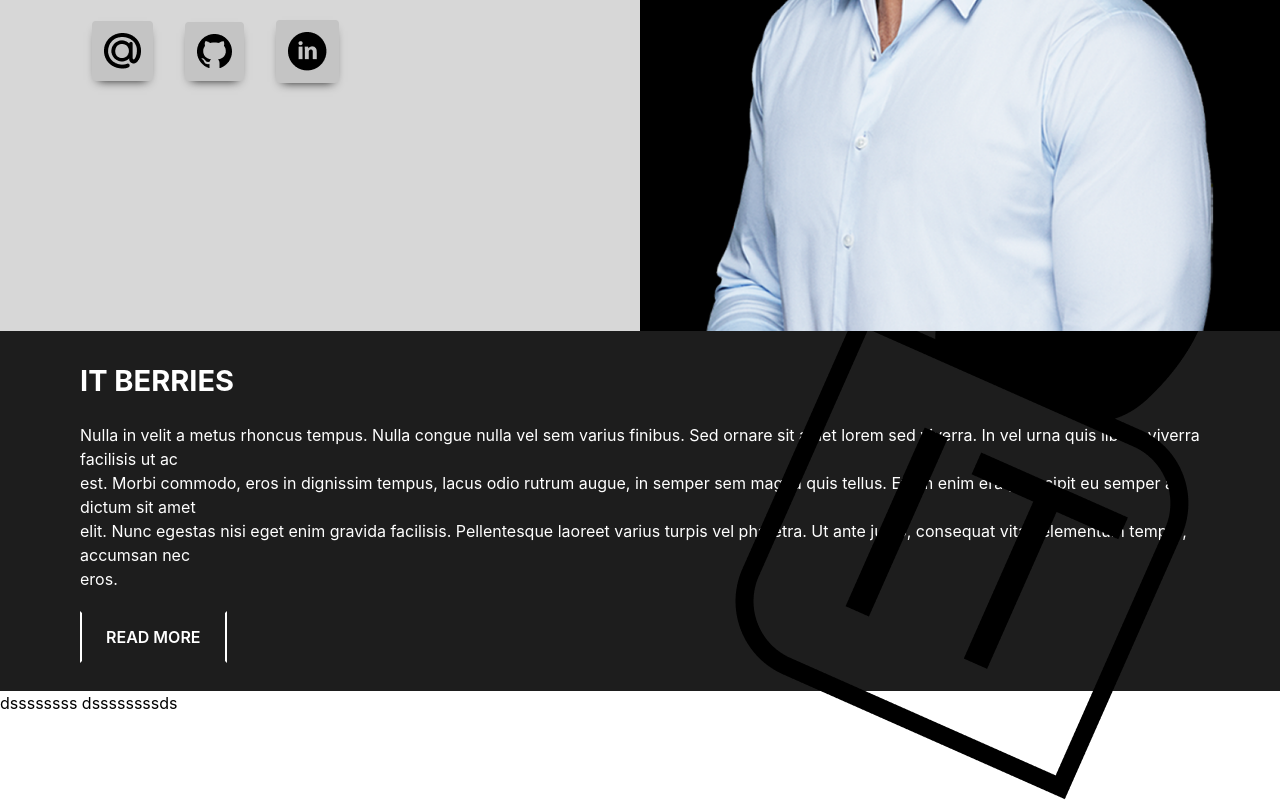
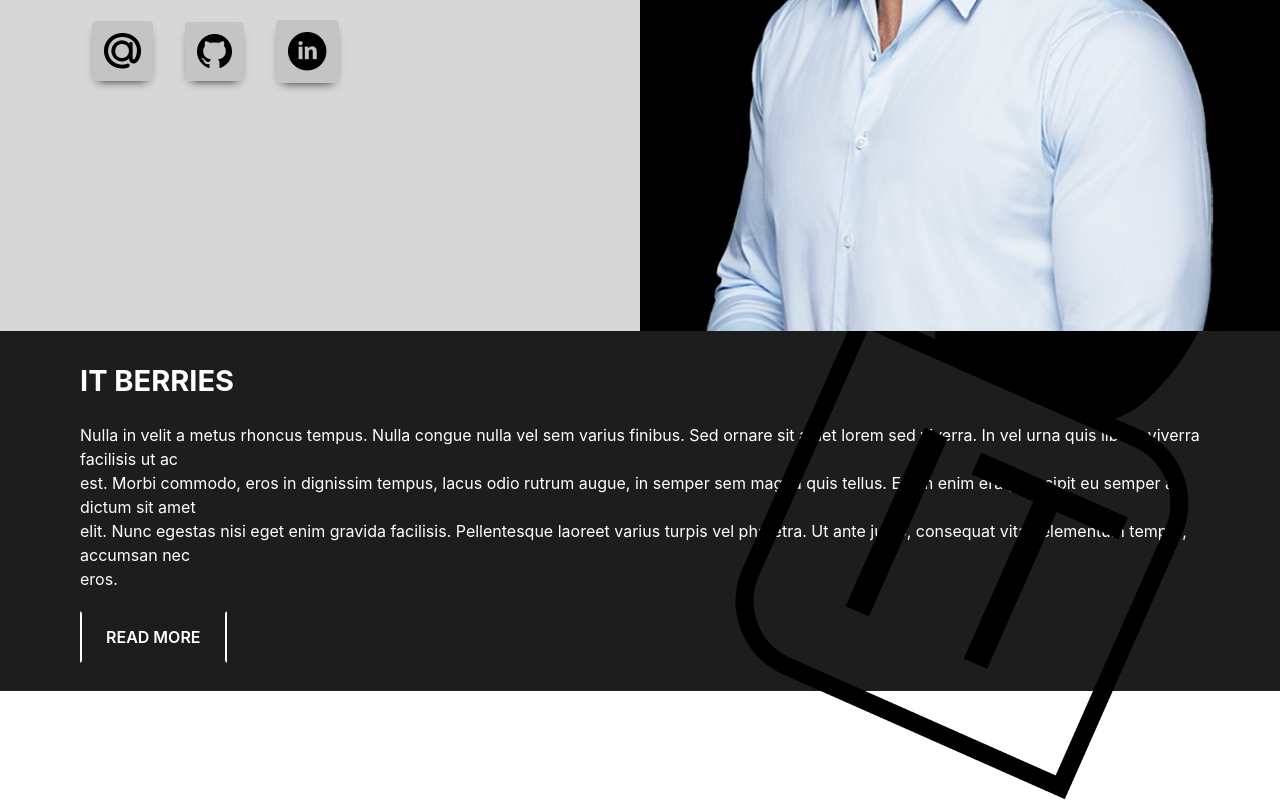
Before and after one commit to Salievabdulloh/Portfolio, a Next.js app: page / in a window 1280 px wide. Shown: the part 469-1269 px from the top of the page. Built offline with nearby package versions, Linux system fonts and the light colour scheme.

Commit message:
deleted unanted div

```diff
--- a/app/page.tsx
+++ b/app/page.tsx
@@ -58,8 +58,6 @@ export default function Home() {
         </div>
       </div>
       <div className="z-10  relative">
-        dssssssss dssssssssds
-        <br />
       </div>
     </div>
   );
```
